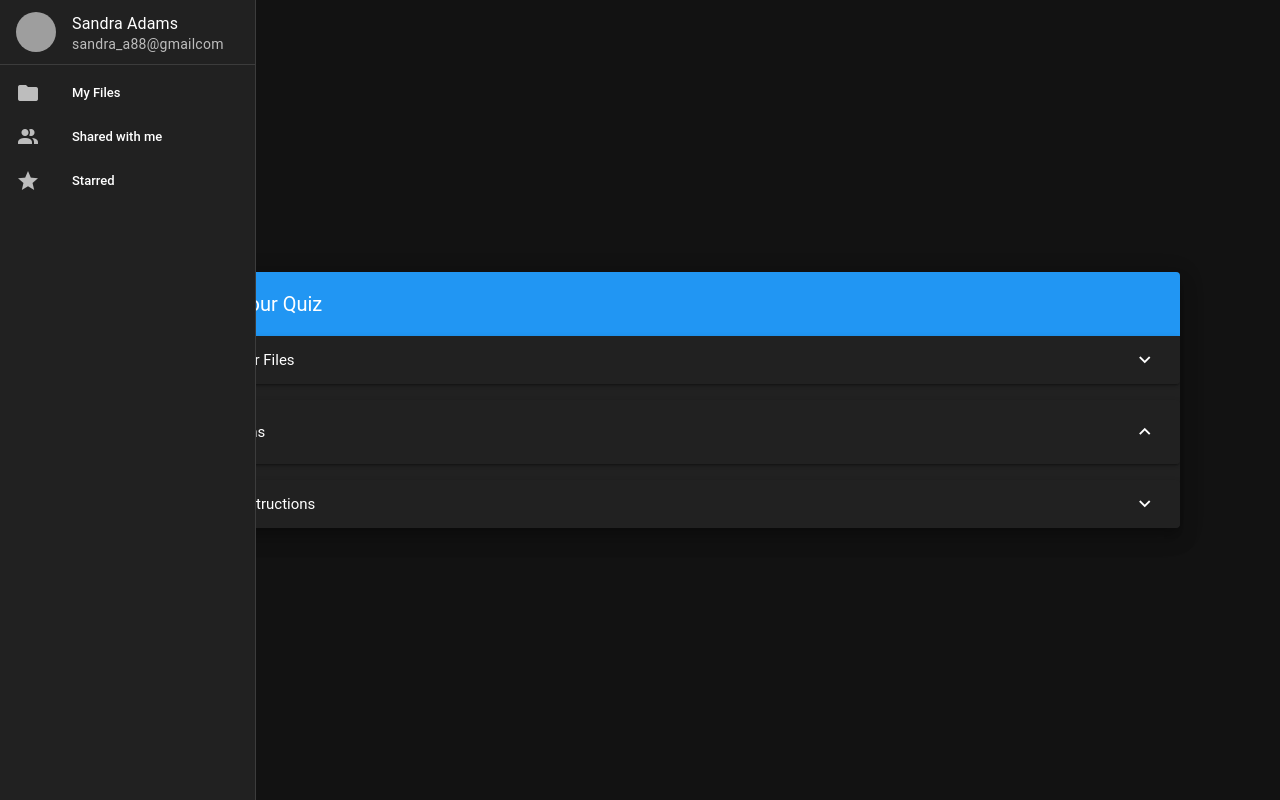
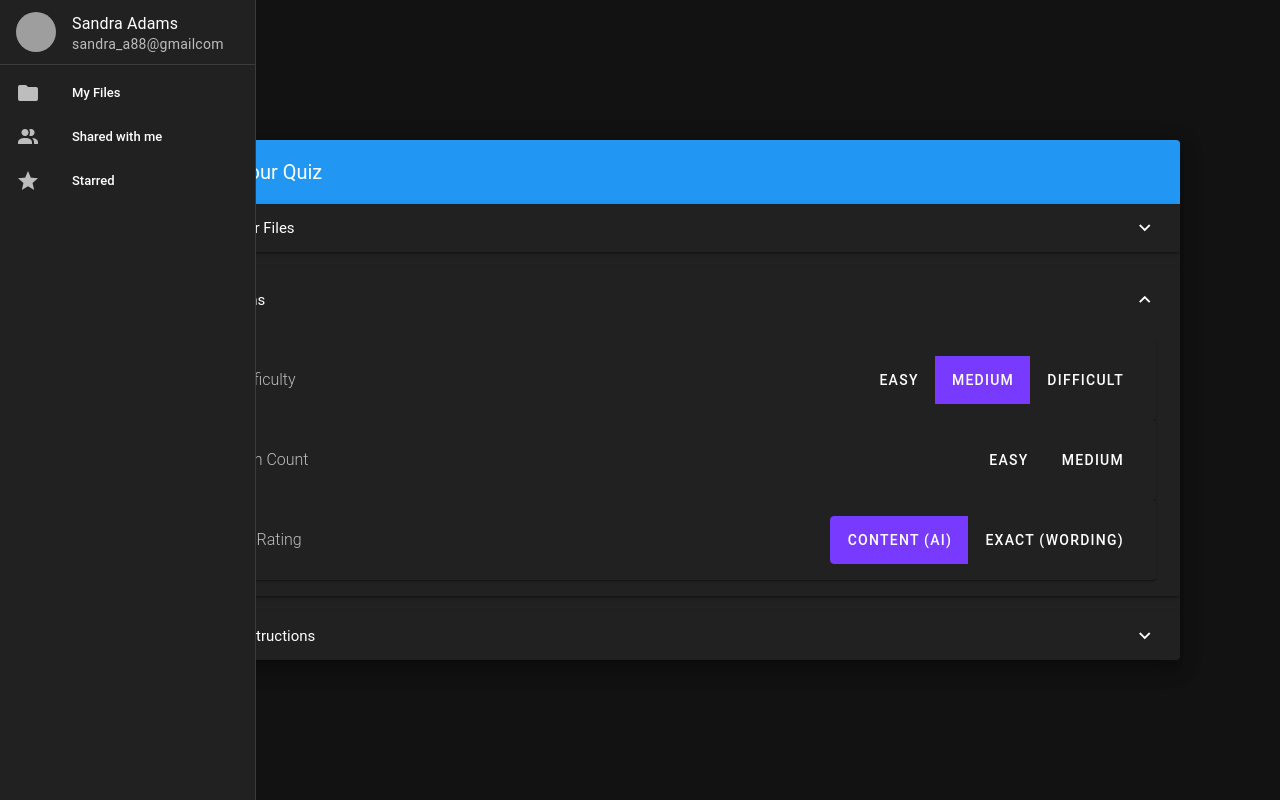
Before and after one commit to JAM3333/Quizzard, a Vue app in the folder Quizzard/: page /quizcreator in a window 1280 px wide. Both pictures are taken after a click on the button "Quiz Options". Built offline with nearby package versions, Linux system fonts and the light colour scheme; grey boxes are pictures that could not be loaded.

Commit message:
Added creation buttons

```diff
--- a/Quizzard/src/views/QuizCreator.vue
+++ b/Quizzard/src/views/QuizCreator.vue
@@ -15,7 +15,81 @@ import vuetify from "../plugins/vuetify.js";
           <v-file-input clearable label="File input" variant="outlined" multiple show-size @change="ReadFiles" ref="fileUpload"></v-file-input>
         </v-expansion-panel-text>
       </v-expansion-panel>
-      <v-expansion-panel title="Quiz Options"></v-expansion-panel>
+      <v-expansion-panel title="Quiz Options">
+        <v-expansion-panel-text>
+          <v-card class="pa-4 d-flex align-center">
+
+          <span class="text-medium-emphasis ms-1 font-weight-light">
+            Quiz Difficulty
+          </span>
+
+          <v-spacer></v-spacer>
+
+
+
+        <v-btn-toggle
+          rounded="4"
+          color="deep-purple-accent-3"
+          v-model="difSelectedButton"
+          group
+          mandatory
+        >
+          <v-btn value="easy"> EASY </v-btn>
+
+          <v-btn value="medium"> MEDIUM </v-btn>
+
+          <v-btn value="difficult"> DIFFICULT </v-btn>
+        </v-btn-toggle>
+
+          </v-card>
+          <v-card class="pa-4 d-flex align-center">
+
+          <span class="text-medium-emphasis ms-1 font-weight-light">
+            Question Count
+          </span>
+
+          <v-spacer></v-spacer>
+
+
+
+          <v-btn-toggle
+          rounded="4"
+          color="deep-purple-accent-3"
+          group
+          mandatory
+          >
+          <v-btn value="easy"> EASY </v-btn>
+
+          <v-btn value="medium"> MEDIUM </v-btn>
+
+          </v-btn-toggle>
+
+          </v-card>
+          <v-card class="pa-4 d-flex align-center">
+
+          <span class="text-medium-emphasis ms-1 font-weight-light">
+            Answer Rating
+          </span>
+
+          <v-spacer></v-spacer>
+
+
+
+          <v-btn-toggle
+          rounded="4"
+          color="deep-purple-accent-3"
+          v-model="answerSelectedButton"
+          group
+          mandatory
+          >
+          <v-btn value="content"> Content (AI) </v-btn>
+
+          <v-btn value="exact"> Exact (Wording) </v-btn>
+          </v-btn-toggle>
+
+          </v-card>
+        </v-expansion-panel-text>
+      </v-expansion-panel>
       <v-expansion-panel title="Custom Instructions"></v-expansion-panel>
     </v-expansion-panels>
   </v-card>
@@ -30,6 +104,8 @@ export default {
   data: () => ({
     fileData: [],
     customInstructions: "",
+    difSelectedButton: 'medium',
+    answerSelectedButton: 'content'
   }),
   methods: {
     ReadFiles(){
```
